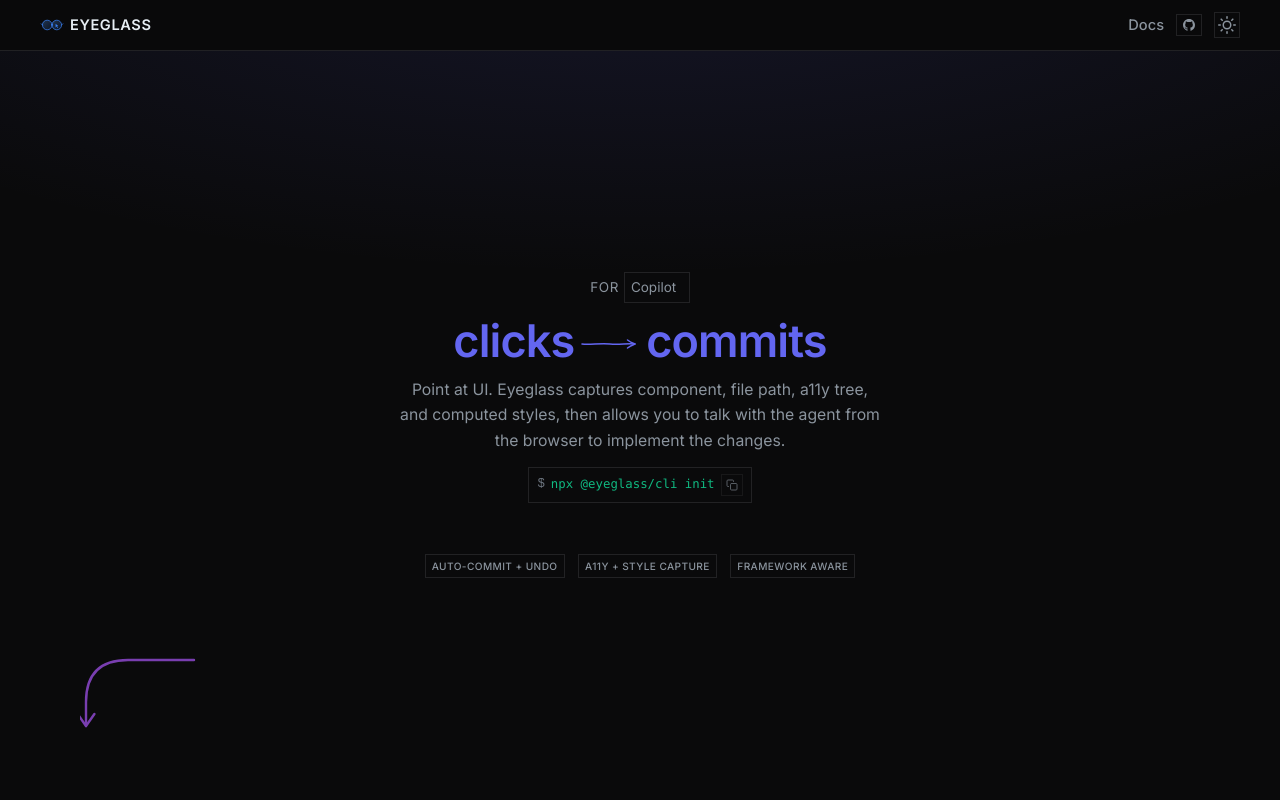
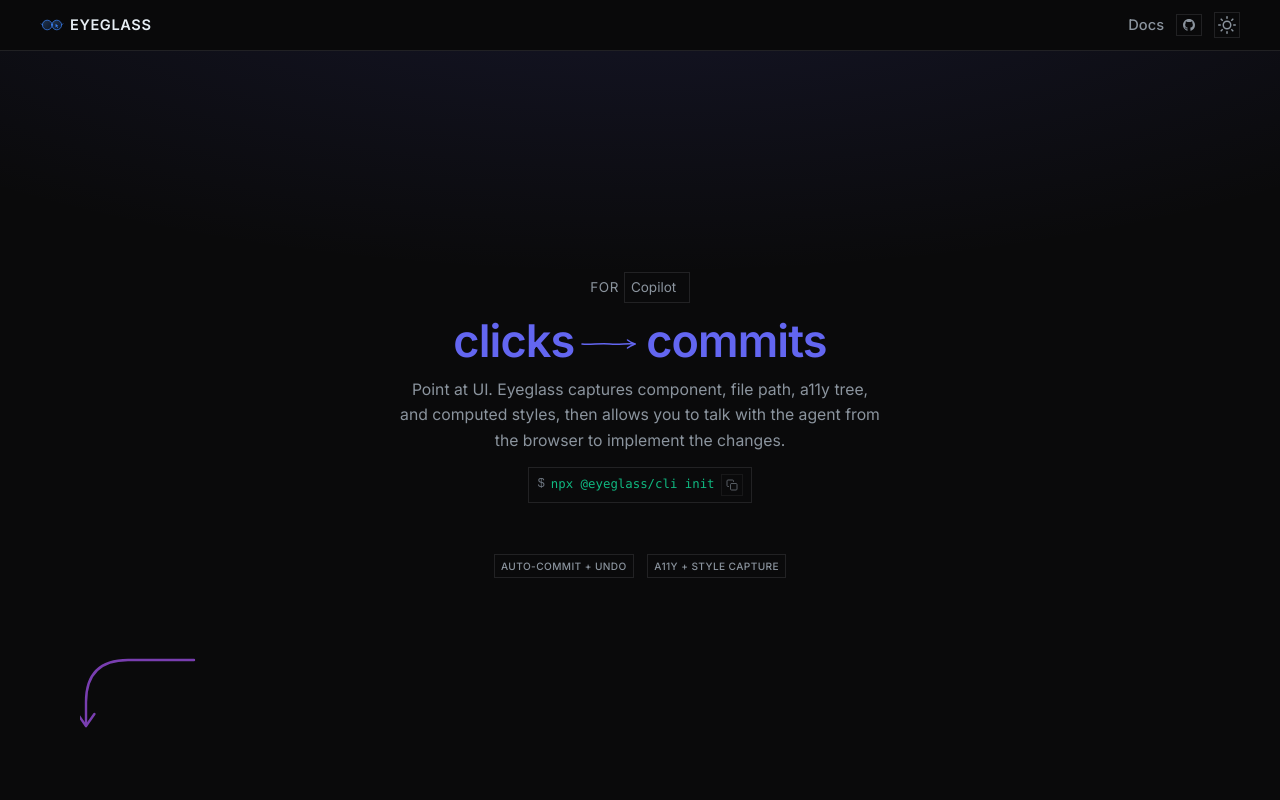
Before and after one commit to donutboyband/eyeglass_site, a React (Vite) app: page / in a window 1280 px wide. Shown: the top 800 px of the page. Built offline with nearby package versions, Linux system fonts and the light colour scheme.

Commit message:
Remove "Framework aware" chip from HeroSection to streamline UI

```diff
--- a/src/components/HeroSection.tsx
+++ b/src/components/HeroSection.tsx
@@ -89,7 +89,6 @@ export function HeroSection({ installCommand, copied, onCopy }: Props) {
       <div className="hero-proof">
         <span className="chip">Auto-commit + undo</span>
         <span className="chip">A11y + style capture</span>
-        <span className="chip">Framework aware</span>
       </div>
       <svg className="hub-pointer-arrow" viewBox="0 0 100 80" fill="none" xmlns="http://www.w3.org/2000/svg">
         <path
```
